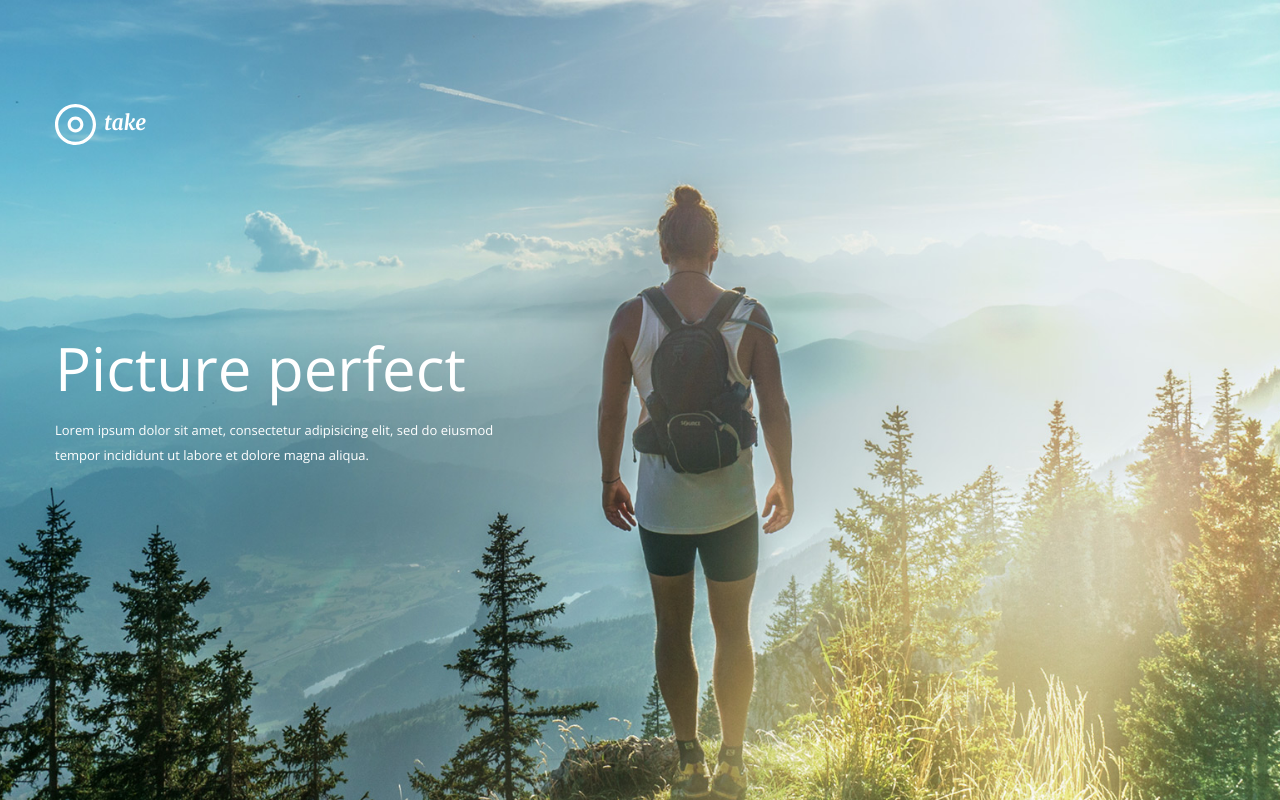
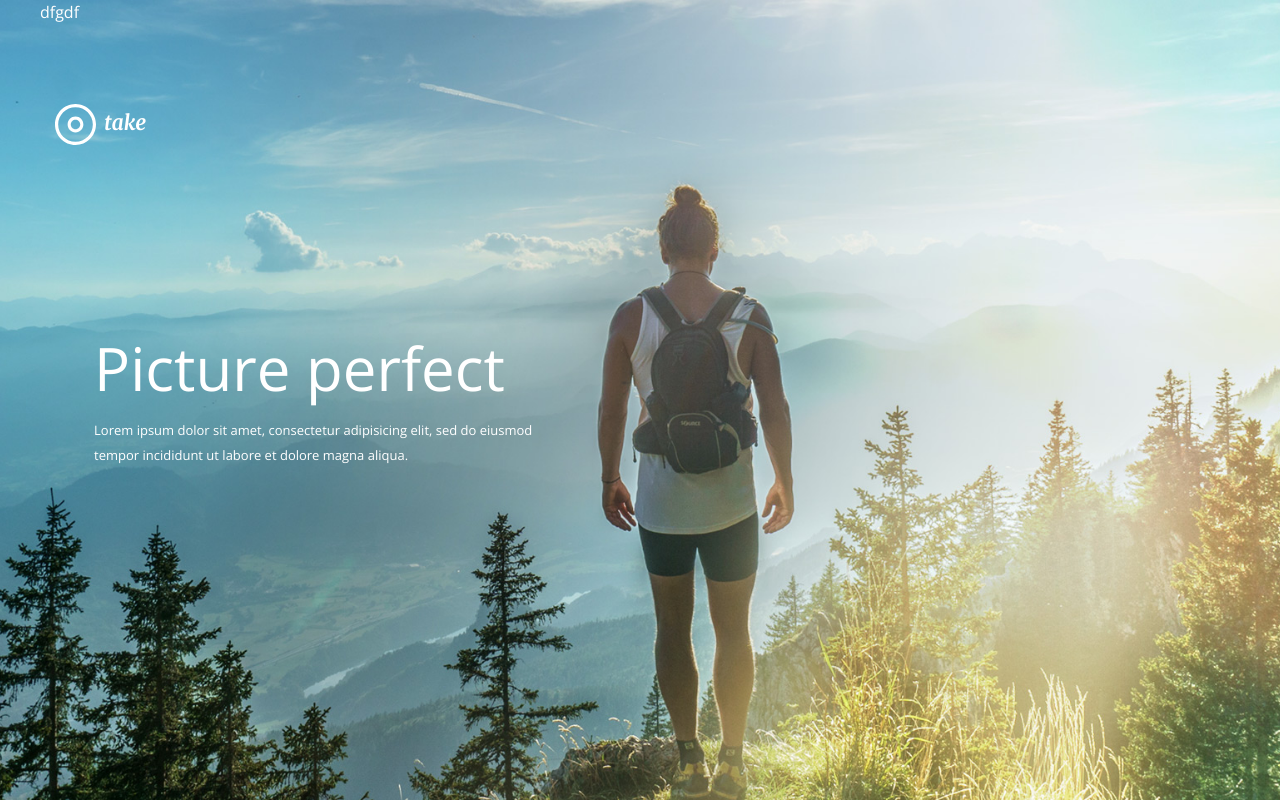
Before and after one commit to nastjunchik/take, a plain HTML site: page index.html in a window 1280 px wide. Drawn offline with nearby package versions, Linux system fonts and the light colour scheme.

Commit message:
third commit

```diff
--- a/index.html
+++ b/index.html
@@ -17,7 +17,7 @@
 		<div class="container">
 			<div class="row">
 				<a href="/" class="logo align-self-start d-block"><img src="img/logo.svg" alt="logo" width="41" height="41">take</a>
-
+				dfgdf
 				<div class="col-md-5 align-self-center">
 					<h1>Picture perfect</h1>
 					<p class="small">Lorem ipsum dolor sit amet, consectetur adipisicing elit, sed do eiusmod tempor incididunt ut labore et dolore magna aliqua.</p>
```
